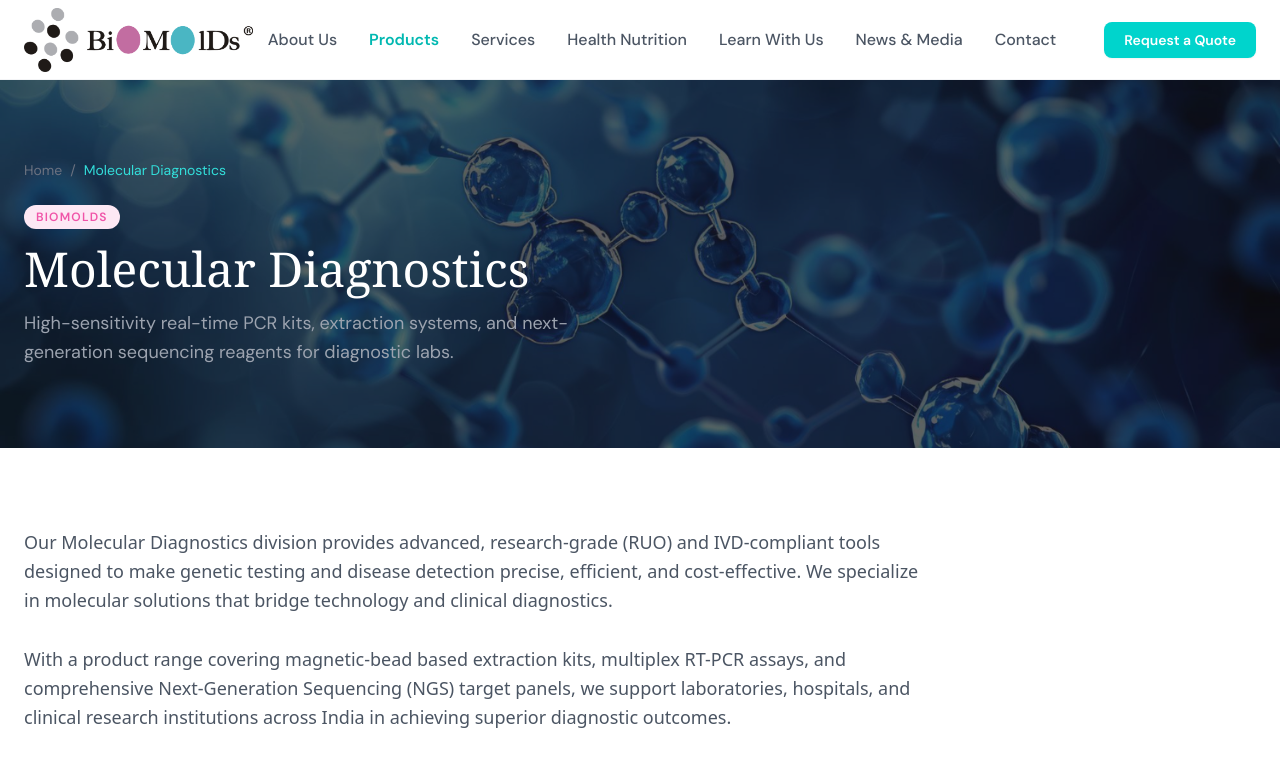
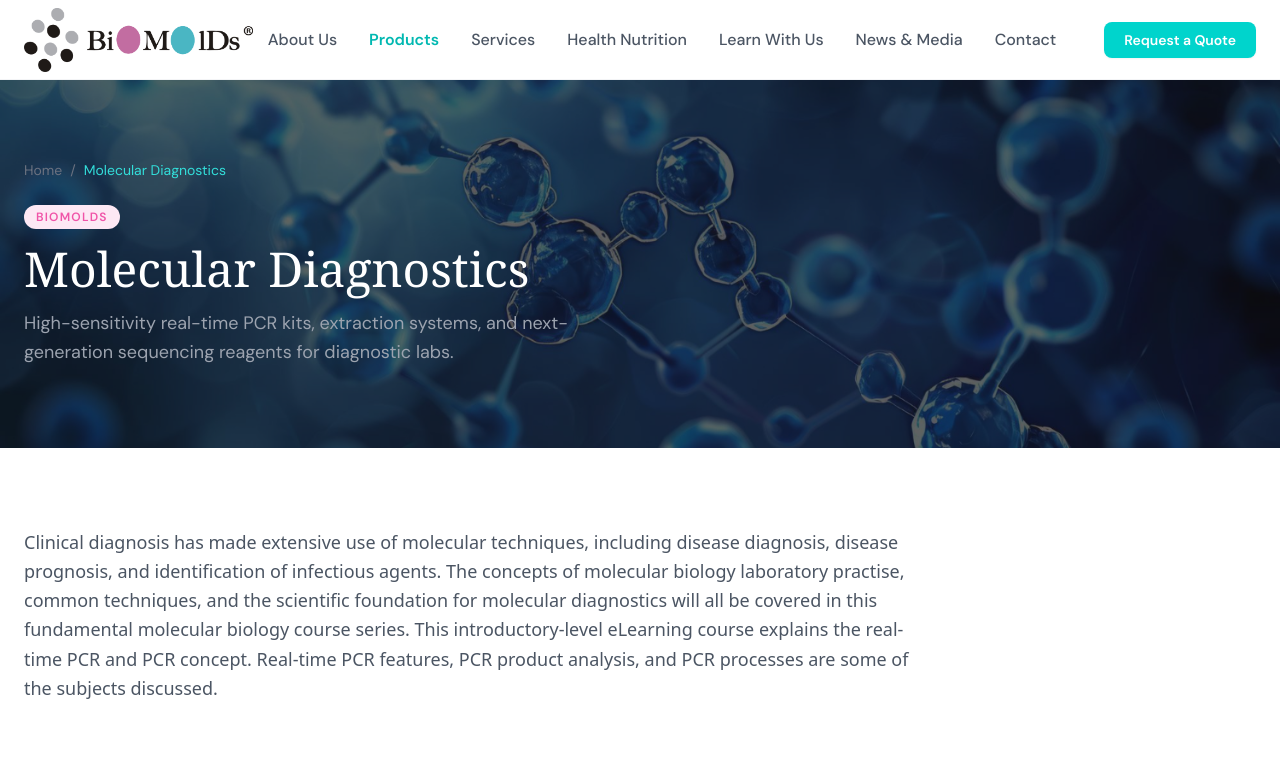
Before and after one commit to desirediv0/bio-molds, a Next.js app: page /products/molecular in a window 1280 px wide. Shown: the top 757 px of the page. Built offline with nearby package versions, Linux system fonts and the light colour scheme.

Commit message:
feat: add molecular diagnostics product landing page with product categories and contact information

```diff
--- a/src/app/products/molecular/page.tsx
+++ b/src/app/products/molecular/page.tsx
@@ -52,9 +52,7 @@ export default function MolecularPage() {
         <div className="max-w-7xl mx-auto">
           <FadeUp>
             <p className="text-gray-600 leading-relaxed text-lg max-w-4xl mb-14 font-sans">
-              Our Molecular Diagnostics division provides advanced, research-grade (RUO) and IVD-compliant tools designed to make genetic testing and disease detection precise, efficient, and cost-effective. We specialize in molecular solutions that bridge technology and clinical diagnostics.
-              <br /><br />
-              With a product range covering magnetic-bead based extraction kits, multiplex RT-PCR assays, and comprehensive Next-Generation Sequencing (NGS) target panels, we support laboratories, hospitals, and clinical research institutions across India in achieving superior diagnostic outcomes.
+              Clinical diagnosis has made extensive use of molecular techniques, including disease diagnosis, disease prognosis, and identification of infectious agents. The concepts of molecular biology laboratory practise, common techniques, and the scientific foundation for molecular diagnostics will all be covered in this fundamental molecular biology course series. This introductory-level eLearning course explains the real-time PCR and PCR concept. Real-time PCR features, PCR product analysis, and PCR processes are some of the subjects discussed.
             </p>
           </FadeUp>
 
```
